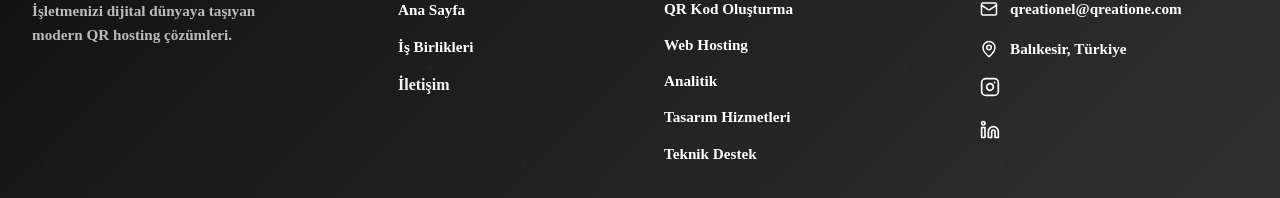
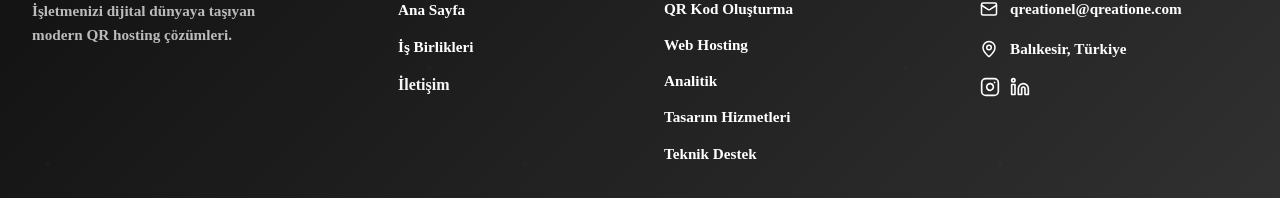
Before and after one commit to EsraErcan666/QR, a React (Vite) app: page /services in a window 1280 px wide. Shown: the part 835-1033 px from the top of the page. Built offline with nearby package versions, Linux system fonts and the light colour scheme; a web font is replaced by a local one.

Commit message:
linkedln baglantısı

```diff
--- a/src/components/Footer.jsx
+++ b/src/components/Footer.jsx
@@ -97,7 +97,7 @@ const Footer = ({ onContactClick }) => {
             </ul>
           </motion.div>
 
-          {/* Contact Info */ }
+          {/* Contact Info */}
           <motion.div
               className="footer-section"
               initial={{opacity: 0, y: 30}}
@@ -115,17 +115,17 @@ const Footer = ({ onContactClick }) => {
                 <MapPin size={18}/>
                 <span>Balıkesir, Türkiye</span>
               </div>
-              <div className="contact-item">
+
+              <div className="contact-item" style={{display: 'flex', gap: '10px'}}>
                 <a href="https://www.instagram.com/qreatione" target="_blank" rel="noopener noreferrer">
                   <Instagram size={20}/>
                 </a>
-              </div>
-              <div className="contact-item">
                 <a href="https://www.linkedin.com/company/qreatione" target="_blank" rel="noopener noreferrer">
                   <Linkedin size={20}/>
                 </a>
               </div>
             </div>
+
 
           </motion.div>
         </div>
```
